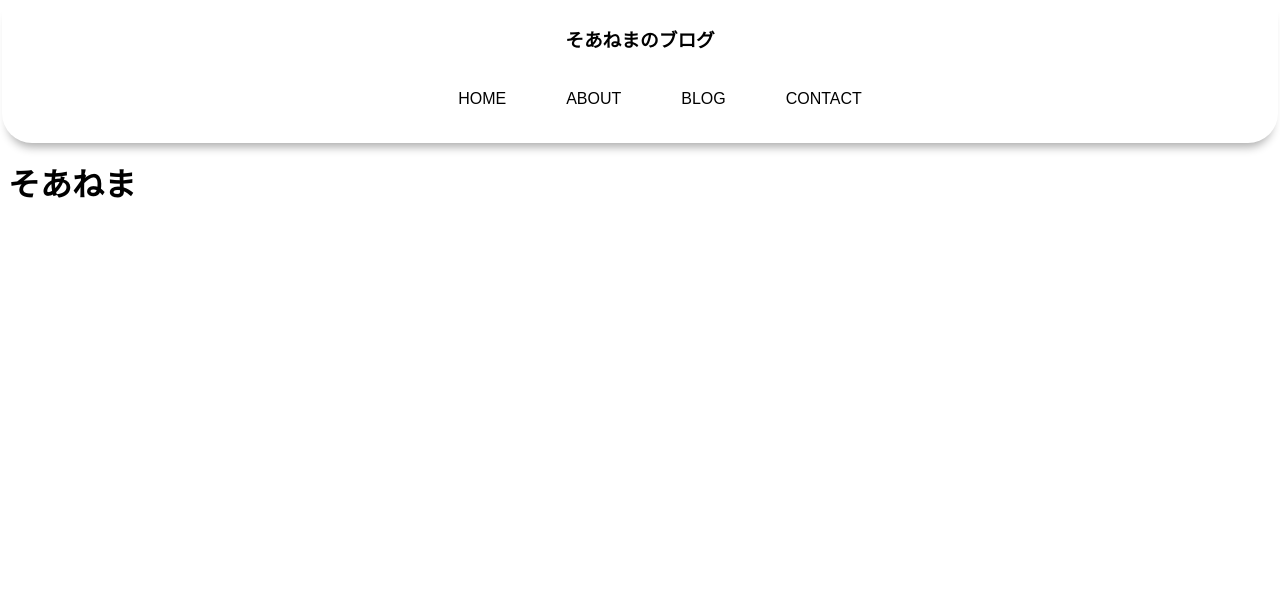
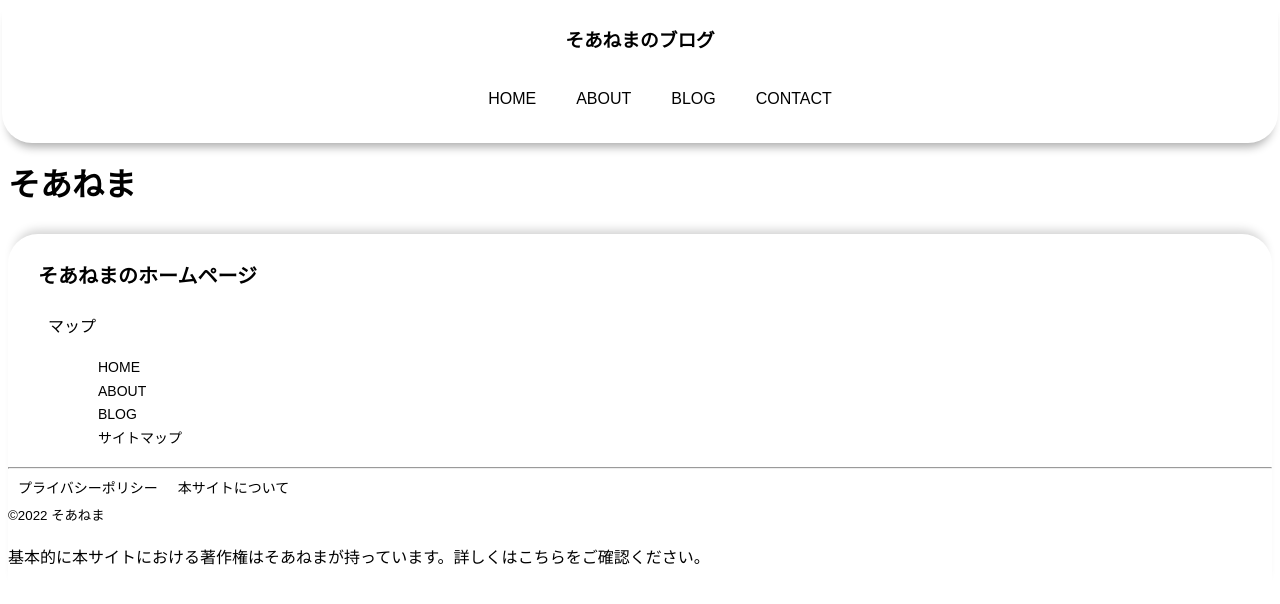
Before and after one commit to soanema0701/soanema0701.github.io, a plain HTML site: page blog/index.html in a window 1280 px wide. Drawn offline with Linux system fonts and the light colour scheme; a web font is replaced by a local one.

Commit message:
Add files via upload

```diff
--- a/blog/index.html
+++ b/blog/index.html
@@ -59,6 +59,28 @@
 
   </main>
 
+  <footer class="footer">
+    <h1 class="footer-title">そあねまのホームページ</h1>
+    <nav class="footer-nav">
+      <ul class="footer-list">
+        <p class="footer-list-title">マップ</p>
+        <ul class="footer-text"><a href="/">HOME</a></ul>
+        <ul class="footer-text"><a href="/about/">ABOUT</a></ul>
+        <ul class="footer-text"><a href="/blog/">BLOG</a></ul>
+        <ul class="footer-text"><a href="/map/">サイトマップ</a></ul>
+      </ul>
+    </nav>
+    <hr class="footer-hr">
+    <div class="footer-text-list">
+      <p class="footer-text"><a href="/privacy/">プライバシーポリシー</a></p>
+      <p class="footer-text"><a href="/about-site/">本サイトについて</a></p>
+    </div>
+    <div class="footer-copy">
+      <small>&copy2022 そあねま</small>
+      <p class="footer-copy-text">基本的に本サイトにおける著作権はそあねまが持っています。<br class="br-sp">詳しくは<a href="/about-site/">こちら</a>をご確認ください。</p>
+    </div>
+  </footer>
+
 </div>
 </body>
 
--- a/css/style-blog.css
+++ b/css/style-blog.css
@@ -47,11 +47,11 @@ a{
 }
 .header{
     text-align: center;
-    padding: 5px 0px;
     box-shadow: 0 10px 10px -6px rgb(173, 173, 173);
     border-bottom-left-radius: 30px;
     border-bottom-right-radius: 30px;
     margin: -7px -6px;
+    padding: 5px 0px;
 }
 .header-list{
     justify-content: center;
@@ -59,15 +59,15 @@ a{
 }
 .header-text{
     list-style-type: none;
-    margin: 0px 20px;
     background-color: #fff;
+    margin: 0px 10px;
     padding: 10px;
     border-radius: 15px;
 }
 .header-text:hover{
-    background-color: rgb(245, 245, 245);
+    font-size: 20px;
+    background-color: rgb(218, 218, 218);
 }
-
 .header-sub a{
     color: rgb(255, 255, 255);
 }
@@ -85,6 +85,30 @@ main
     align-items: center;
 }
 /*--------------------------------
+footer
+---------------------------------*/
+.footer a{
+    color: black;
+}
+.footer{
+    box-shadow: 0 -10px 10px -6px rgb(212, 212, 212);
+    border-top-left-radius: 30px;
+    border-top-right-radius: 30px;
+    padding: 5px 0px;
+}
+.footer-title{
+    margin: 20px 30px;
+    font-size: 20px;
+}
+.footer-text-list{
+    display: flex;
+    position: ;
+}
+.footer-text{
+    margin: 0px 10px;
+    font-size: 14px;
+}
+/*--------------------------------
 スマホ
 ---------------------------------*/
 @media screen and (min-width: 600px){
```
